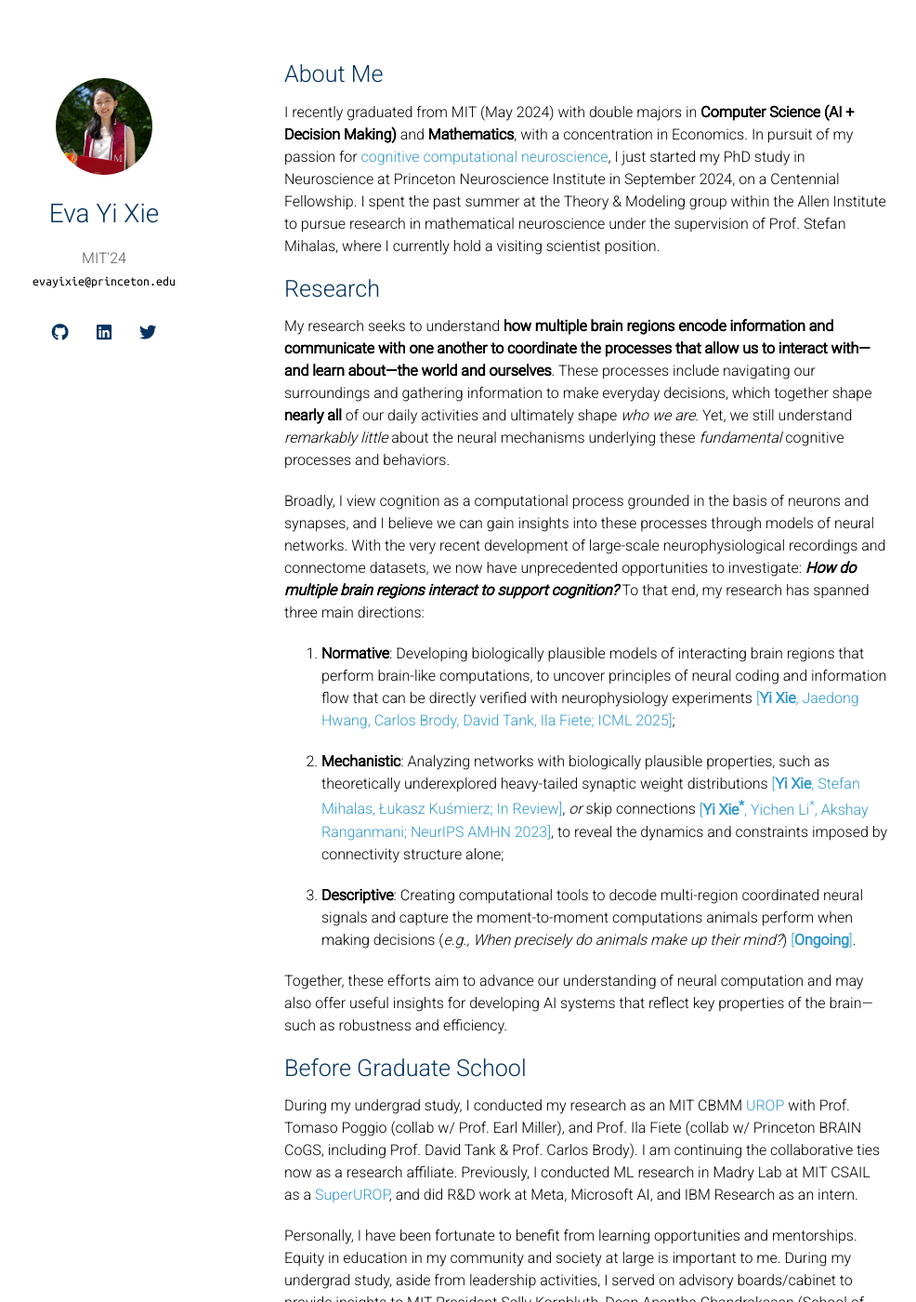
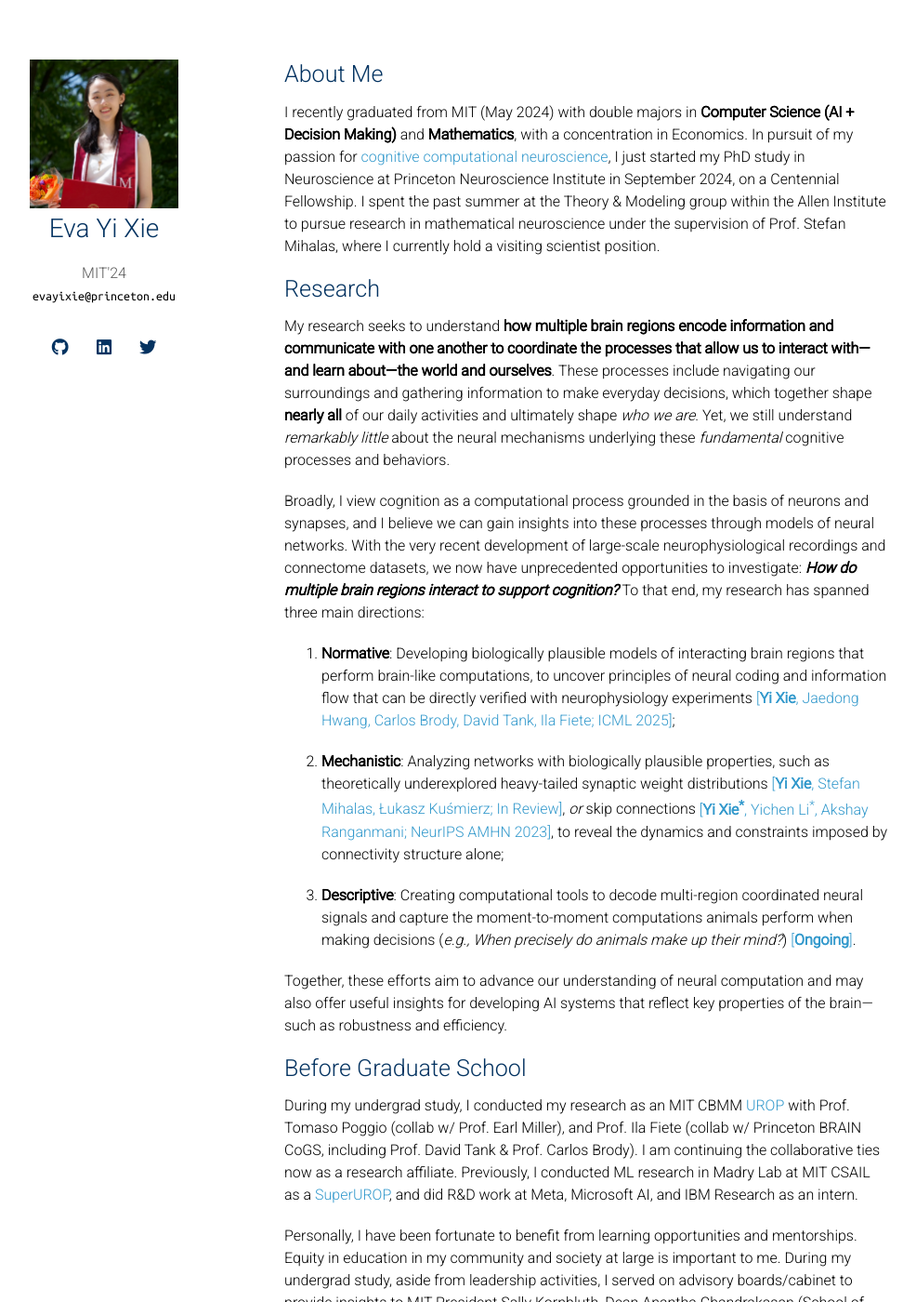
Before and after one commit to minzsiure/minzsiure.github.io, a Jekyll site: the page built from index.md, in a window 1280 px wide and 1400 px high. Shown: the whole window at 93% size, without its empty margins (164-1150 px from the left). Built offline with Jekyll 4.4.1, drawn with Linux system fonts in a browser that asks for light colours; nearby versions of some CDN libraries; a style sheet for code colours, icons or effects is not loaded; our own code applies the rules of GitHub Pages for plain Markdown files.

Commit message:
make profile rectangle

```diff
--- a/_sass/minimal-light.scss
+++ b/_sass/minimal-light.scss
@@ -234,22 +234,31 @@ papertitle {
     }
 
     .image.avatar {
-      border-radius: 100%;
+      border-radius: 0%;
     }
 
       .image.avatar:before {
         display: none;
       }
 
-      .image.avatar img {
-        border-radius: 100%;
-        width: 45%;
-        padding: 20px;
-        // border: 1px solid #ddd;
-        // padding: 3px;
-        // box-shadow: 0 -1px 5px 1px rgba(200, 200, 200, 0.3);
-      }
-
+    //   .image.avatar img {
+    //     border-radius: 100%;
+    //     width: 45%;
+    //     padding: 20px;
+    //     // border: 1px solid #ddd;
+    //     // padding: 3px;
+    //     // box-shadow: 0 -1px 5px 1px rgba(200, 200, 200, 0.3);
+    //   }
+        .image.avatar img {
+            border-radius: 0%;
+            /* makes it square */
+            width: 160px;
+            /* increase size as desired */
+            height: 160px;
+            /* ensures it's square */
+            padding: 0px;
+            /* optional: reduce padding */
+        }
     #header .image.avatar {
       margin: 0 0 1em 0;
       width: 8.00em;
```
